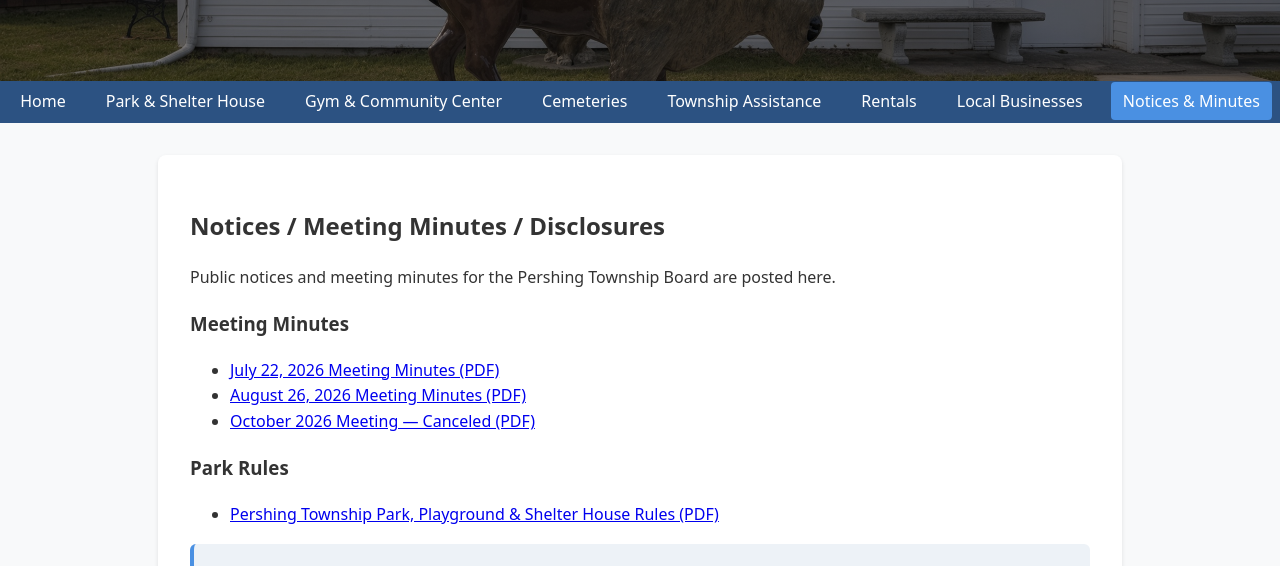
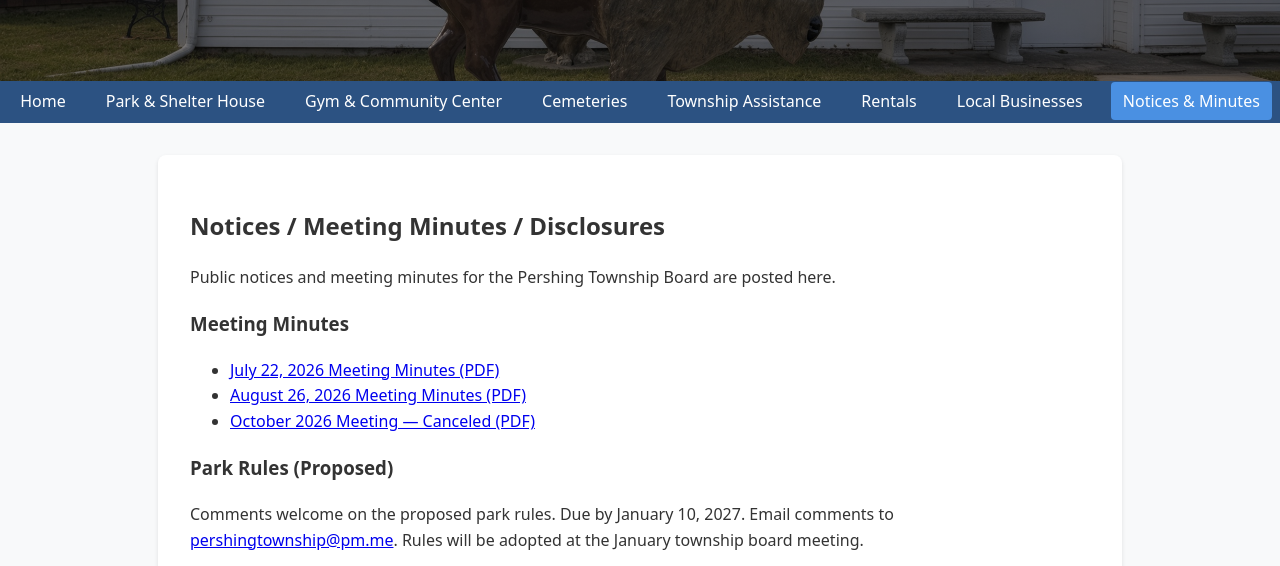
Before and after one commit to NA9VY/pershing-township, a plain HTML site: page notices.html in a window 1280 px wide. Shown: the part 163-729 px from the top of the page. Drawn offline with Linux system fonts and the light colour scheme.

Commit message:
Update Park Rules section to note proposed status and comment period

```diff
--- a/notices.html
+++ b/notices.html
@@ -34,7 +34,8 @@
       <li><a href="minutes-2026-10.pdf" target="_blank" rel="noopener">October 2026 Meeting — Canceled (PDF)</a></li>
     </ul>
 
-    <h3>Park Rules</h3>
+    <h3>Park Rules (Proposed)</h3>
+    <p>Comments welcome on the proposed park rules. Due by January 10, 2027. Email comments to <a href="mailto:pershingtownship@pm.me">pershingtownship@pm.me</a>. Rules will be adopted at the January township board meeting.</p>
     <ul>
       <li><a href="Park-Rules.pdf" target="_blank" rel="noopener">Pershing Township Park, Playground & Shelter House Rules (PDF)</a></li>
     </ul>
```
